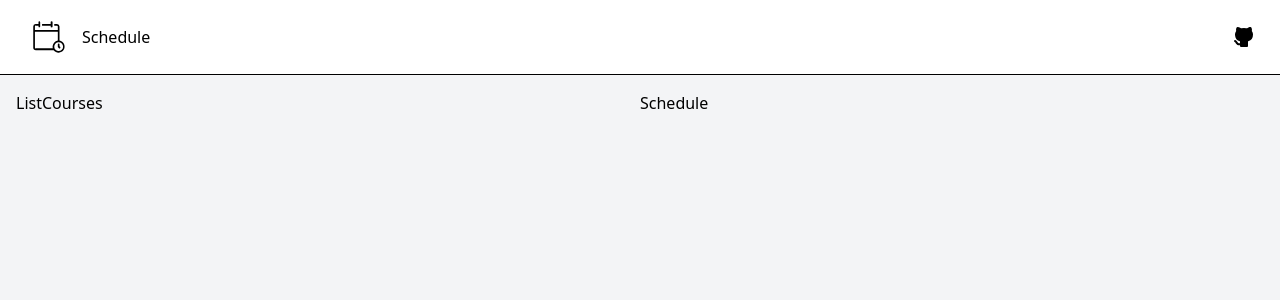
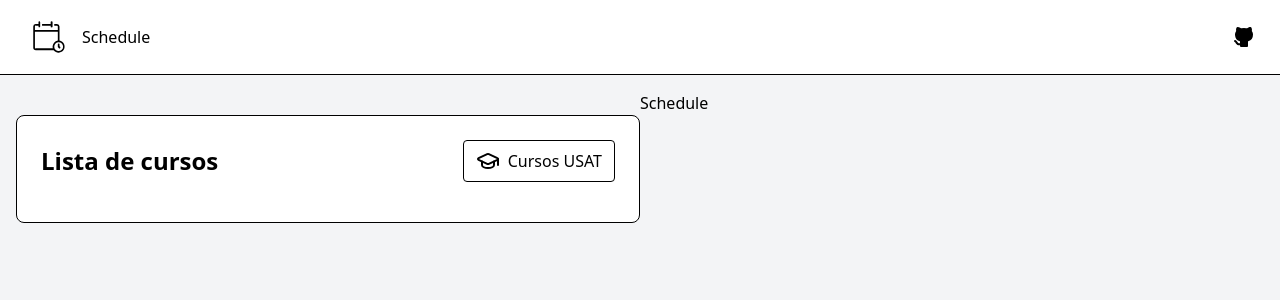
Before and after one commit to Cesar-Ch/study_schedule, a React (Vite) app: page / in a window 1280 px wide. Shown: the top 300 px of the page. Built offline with nearby package versions, Linux system fonts and the light colour scheme.

Commit message:
Enhance ListCourses component layout and styles; add card styling in CSS

```diff
--- a/src/App.jsx
+++ b/src/App.jsx
@@ -7,7 +7,7 @@ function App() {
   return (
     <div className="bg-bg-app h-screen min-h-min">
       <Header />
-      <main className="grid grid-cols-2 p-4">
+      <main className="grid sm:grid-cols-2 p-4 ">
         <div>
           <ListCourses />
         </div>
--- a/src/components/ListCourses.jsx
+++ b/src/components/ListCourses.jsx
@@ -1,5 +1,5 @@
 // import { useState } from "react";
-// import { Accordion, GraduationCap, IconX, Trash, UsatLogo } from "./Icons";
+import { Accordion, GraduationCap, IconX, Trash, UsatLogo } from "./Icons";
 // import { useCourses } from "../context/CoursesContext";
 // import { useToast } from "../context/ToastContext";
 
@@ -170,7 +170,17 @@
 
 
 export const ListCourses = () => {
-  return (
-    <div>ListCourses</div>
-  )
+    return (
+        <section className="mt-6 card">
+            <div className="flex justify-between items-center mb-4">
+                <h2 className="text-2xl font-semibold text-black dark:text-white ">Lista de cursos</h2>
+                <div className="flex items-center py-2 px-3 rounded-sm border text-black font-medium dark:text-white dark:bg-transparent transition hover:bg-light-pri/50 hover:cursor-pointer dark:hover:bg-dark-pri gap-2">
+                    <GraduationCap />
+                    Cursos USAT
+                </div>
+            </div>
+
+        </section>
+
+    )
 }
--- a/src/index.css
+++ b/src/index.css
@@ -46,3 +46,7 @@
   --color-text-primary: var(--color-text-main);
   --color-text-secondary: var(--color-text-muted);
 }
+
+.card {
+    @apply p-6 rounded-lg border backdrop-blur-lg border-black bg-bg-card dark:border-gray-800;
+}
```
